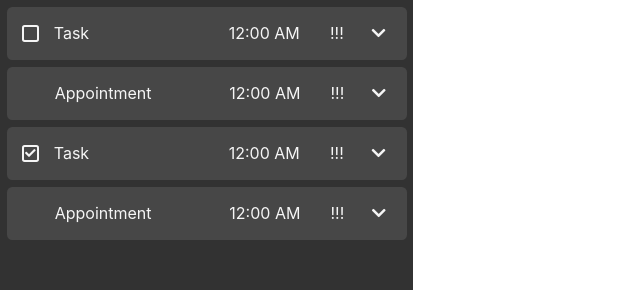
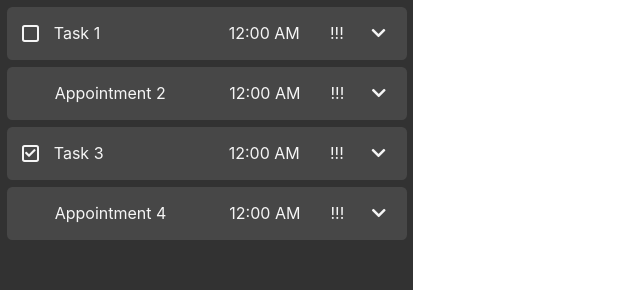
Before and after one commit to cainspencerm/TaskListAngular, an Angular app: page / in a window 1280 px wide. Shown: the top 290 px of the page, without its empty margins (0-640 px from the left). Built offline with nearby package versions, Linux system fonts and the light colour scheme.

Commit message:
migrating to server -- known bugs exist

```diff
--- a/src/app/item-list/item-list.component.html
+++ b/src/app/item-list/item-list.component.html
@@ -1,5 +1,5 @@
 <div class="itemlist">
-    <div id="itemlist" *ngFor="let item of items; let last = last" style="justify-content: space-between">
+    <div id="itemlist" *ngFor="let item of items; let last = last">
         <app-item (accordionEvent)="toggleExpand(item.id)" [item]="item"></app-item>
         <div *ngIf="!last" style="height: 5pt;"></div>
     </div>
--- a/src/app/item-list/item-list.component.ts
+++ b/src/app/item-list/item-list.component.ts
@@ -11,7 +11,7 @@ export class ItemListComponent implements OnInit {
   public items: Item[] = [
     {
       id: 1,
-      name: 'Task',
+      name: 'Task 1',
       description: 'Description',
       priority: 3,
       date: new Date('1970-01-01'),
@@ -22,7 +22,7 @@ export class ItemListComponent implements OnInit {
     } as Task,
     {
       id: 2,
-      name: 'Appointment',
+      name: 'Appointment 2',
       description: 'Description',
       priority: 3,
       date: new Date('1970-01-01'),
@@ -34,7 +34,7 @@ export class ItemListComponent implements OnInit {
     } as Appointment,
     {
       id: 3,
-      name: 'Task',
+      name: 'Task 3',
       description: 'Description',
       priority: 3,
       date: new Date('1970-01-01'),
@@ -45,7 +45,7 @@ export class ItemListComponent implements OnInit {
     } as Task,
     {
       id: 4,
-      name: 'Appointment',
+      name: 'Appointment 4',
       description: 'Description',
       priority: 3,
       date: new Date('1970-01-01'),
--- a/src/app/item/item.component.html
+++ b/src/app/item/item.component.html
@@ -14,8 +14,40 @@
         <app-task-details *ngIf="item.isTask" [task]="getItemAsTask()"></app-task-details>
         <hr style="color: whitesmoke; opacity: 100%; margin: 10pt;">
         <div style="margin: 10pt;">
-            <button class="edit">Edit</button>
+            <!-- <button class="edit" data-bs-toggle="modal" data-bs-target="#{{item.id}}-example"
+                (click)="log()">Edit</button> -->
             <button class="delete">Delete</button>
         </div>
     </div>
 </div>
+
+<div class="modal" tabindex="-1" id="{{item.id}}-example">
+    <div class="modal-dialog">
+        <div class="modal-content">
+            <div class="modal-header">
+                <h5 class="modal-title">Edit Item</h5>
+                <button type="button" class="btn-close" data-bs-dismiss="modal" aria-label="Close"></button>
+            </div>
+            <div class="modal-body" style="display: block;">
+                <label for="name">Name:</label>
+                <input id="name" type="text" [value]="item.name">
+
+                <label for="description">Description:</label>
+                <input id="description" type="text" [value]="item.description">
+
+                <label *ngIf="item.isTask" for="deadline">Deadline:</label>
+                <input *ngIf="item.isTask" id="deadline" type="text">
+
+                <label *ngIf="item.isAppointment" for="start">Start:</label>
+                <input *ngIf="item.isAppointment" id="start" type="text">
+
+                <label *ngIf="item.isAppointment" for="start">Stop:</label>
+                <input *ngIf="item.isAppointment" id="start" type="text">
+            </div>
+            <div class="modal-footer">
+                <button type="button" class="btn btn-secondary" data-bs-dismiss="modal">Close</button>
+                <button type="button" class="btn btn-primary">Save changes</button>
+            </div>
+        </div>
+    </div>
+</div>
--- a/src/app/item/item.component.ts
+++ b/src/app/item/item.component.ts
@@ -33,4 +33,8 @@ export class ItemComponent implements OnInit {
   getItemAsTask() {
     return this.item as Task;
   }
+
+  log() {
+    console.log(this.item.name);
+  }
 }
--- a/src/index.html
+++ b/src/index.html
@@ -9,6 +9,9 @@
   <link rel="icon" type="image/x-icon" href="favicon.ico">
   <link href="https://cdn.jsdelivr.net/npm/bootstrap@5.1.0/dist/css/bootstrap.min.css" rel="stylesheet"
     integrity="sha384-KyZXEAg3QhqLMpG8r+8fhAXLRk2vvoC2f3B09zVXn8CA5QIVfZOJ3BCsw2P0p/We" crossorigin="anonymous">
+  <script src="https://cdn.jsdelivr.net/npm/bootstrap@5.1.0/dist/js/bootstrap.bundle.min.js"
+    integrity="sha384-U1DAWAznBHeqEIlVSCgzq+c9gqGAJn5c/t99JyeKa9xxaYpSvHU5awsuZVVFIhvj"
+    crossorigin="anonymous"></script>
   <link rel="stylesheet" href="https://cdnjs.cloudflare.com/ajax/libs/font-awesome/5.15.3/css/all.min.css"
     integrity="sha512-iBBXm8fW90+nuLcSKlbmrPcLa0OT92xO1BIsZ+ywDWZCvqsWgccV3gFoRBv0z+8dLJgyAHIhR35VZc2oM/gI1w=="
     crossorigin="anonymous" referrerpolicy="no-referrer" />
```
